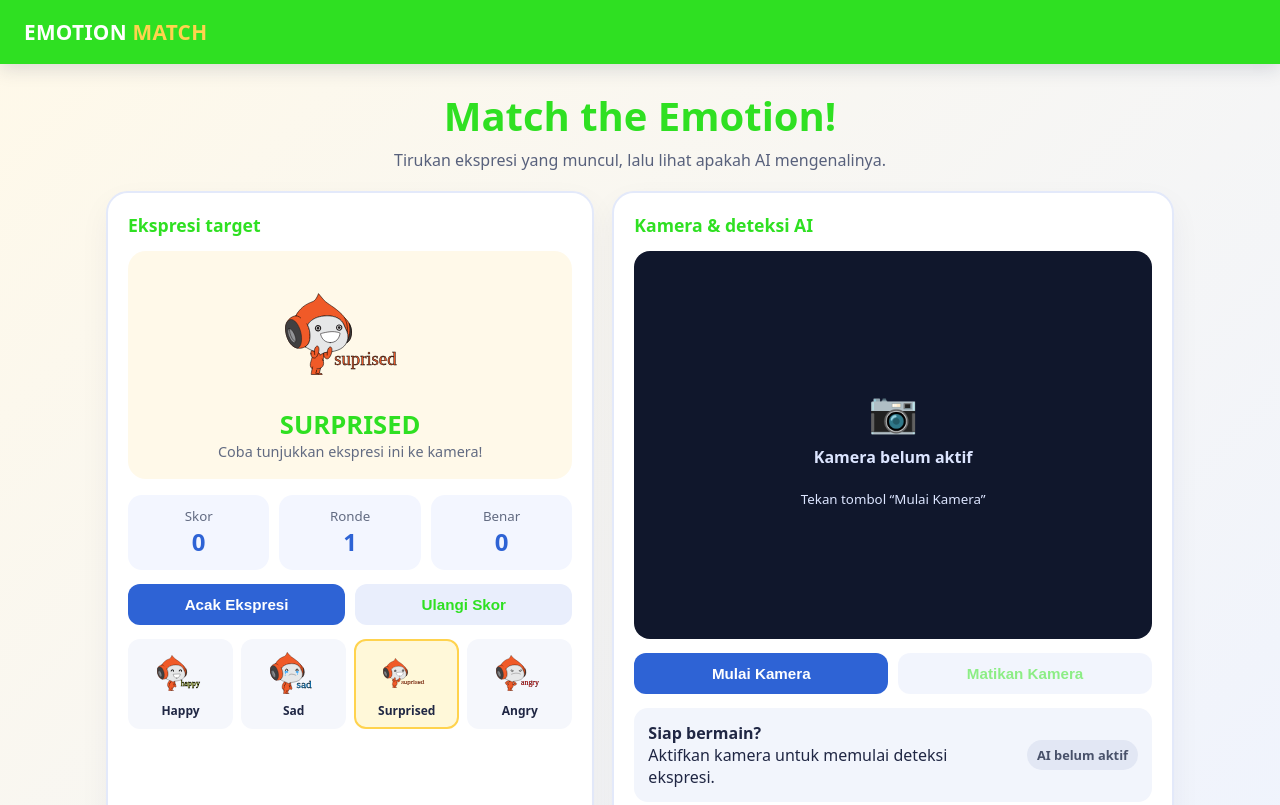
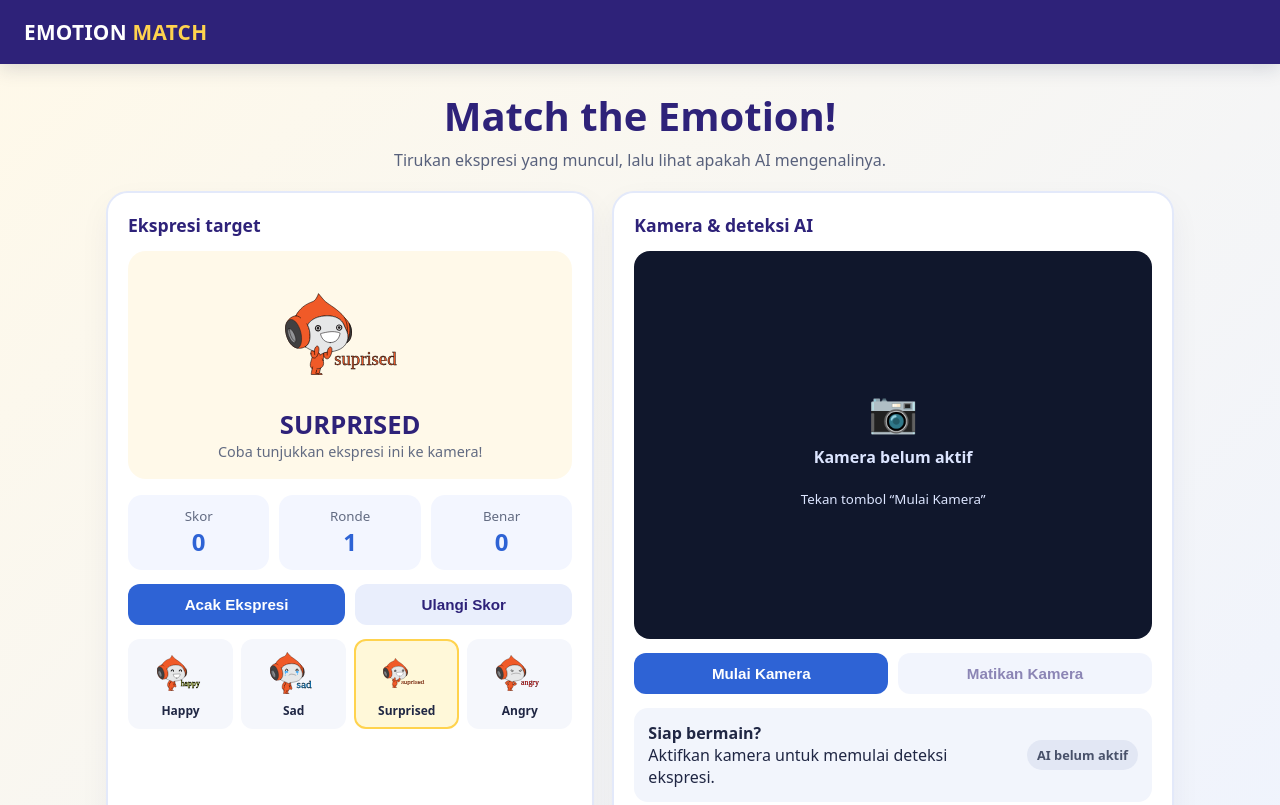
Before and after one commit to Annisais/EmotionMatch, a plain HTML site: page index.html in a window 1280 px wide. Shown: the top 805 px of the page. Drawn offline with Linux system fonts and the light colour scheme.

Commit message:
ubah warna biru

```diff
--- a/index.html
+++ b/index.html
@@ -5,7 +5,7 @@
 <meta name="viewport" content="width=device-width, initial-scale=1">
 <title>emotion match fiya</title> <!-- ganti dengan nama kelompok kalian -->
 <style>
-:root{--navy:#2fe022;--blue:#2e63d5;--yellow:#ffd34e;--cream:#fff9e9;--ink:#202744;--green:#16845b;--red:#c84646}
+:root{--navy:#2e2279;--blue:#2e63d5;--yellow:#ffd34e;--cream:#fff9e9;--ink:#202744;--green:#16845b;--red:#c84646}
 *{box-sizing:border-box}body{margin:0;font-family:system-ui,-apple-system,Segoe UI,sans-serif;color:var(--ink);background:linear-gradient(135deg,#fff9e9,#eef3ff);min-height:100vh}
 header{background:var(--navy);color:white;padding:18px 24px;display:flex;align-items:center;justify-content:space-between;gap:12px;box-shadow:0 5px 18px #17234a25}
 .brand{font-weight:900;font-size:1.3rem;letter-spacing:.3px}.brand span{color:var(--yellow)}.tag{font-size:.8rem;color:#dce5ff}
```
